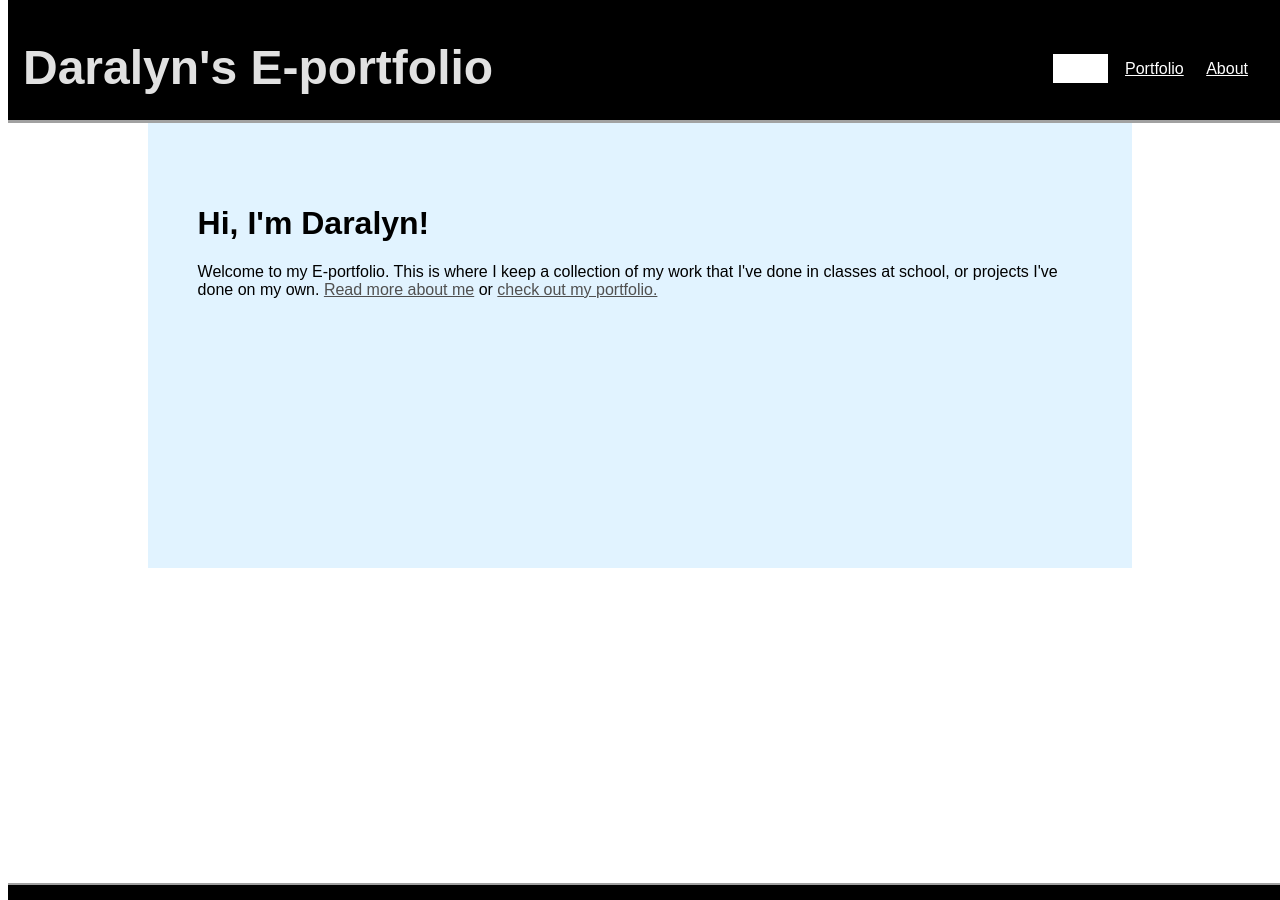
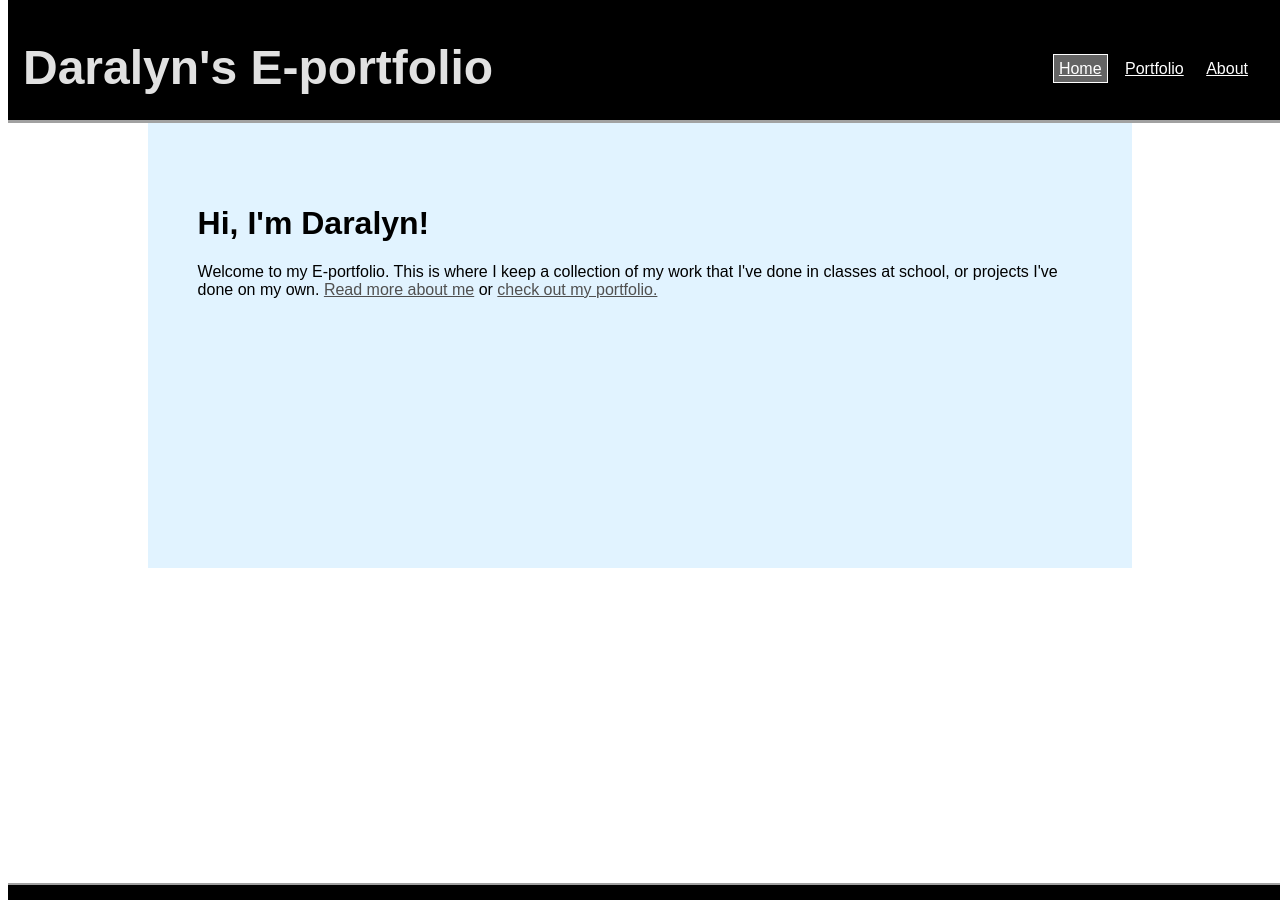
Before and after one commit to daralyn/daralyn.github.io, a Jekyll site: the page built from index.html, in a window 1280 px wide. Built offline with Jekyll 4.4.1, drawn with Linux system fonts in a browser that asks for light colours.

Commit message:
Update index.html

```diff
--- a/index.html
+++ b/index.html
@@ -5,7 +5,7 @@ title: Daralyn's Home Page
 <style>
 	.homebutton{
 		text-decoration: none;
-    		background-color: rgb(255, 255, 255);
+    		background-color: rgb(100, 100, 100);
     		color: rgb(0, 0, 0);
    		border: 1px solid rgb(255, 255, 255);
     		padding: 5px;
```
